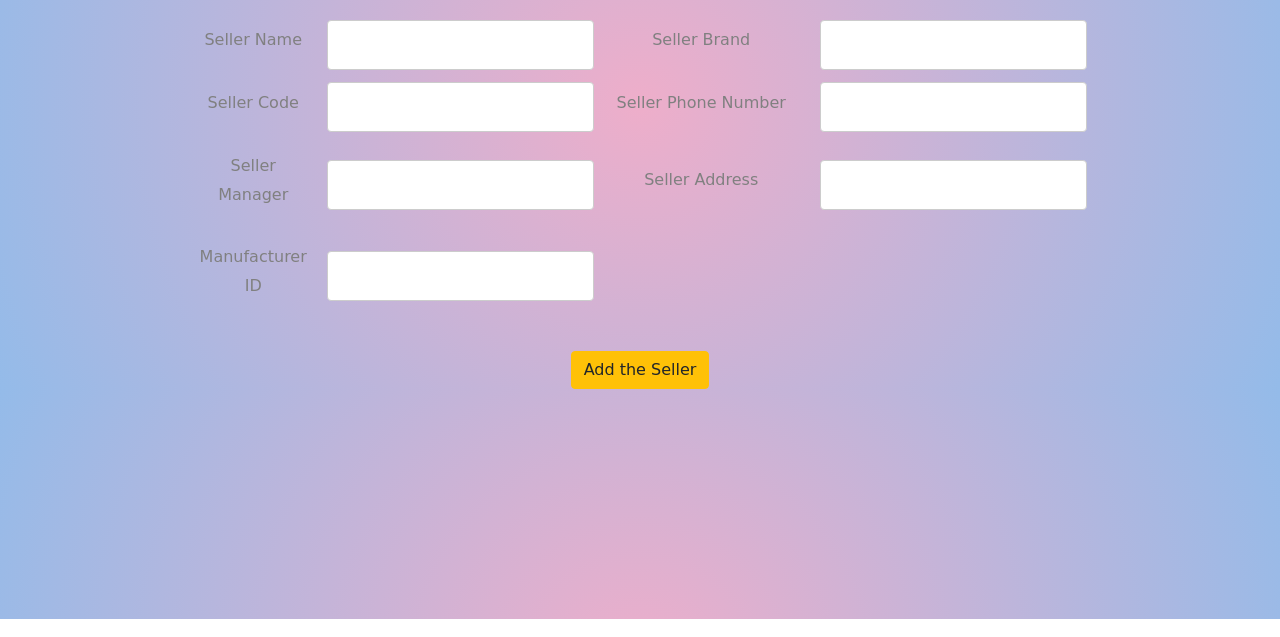
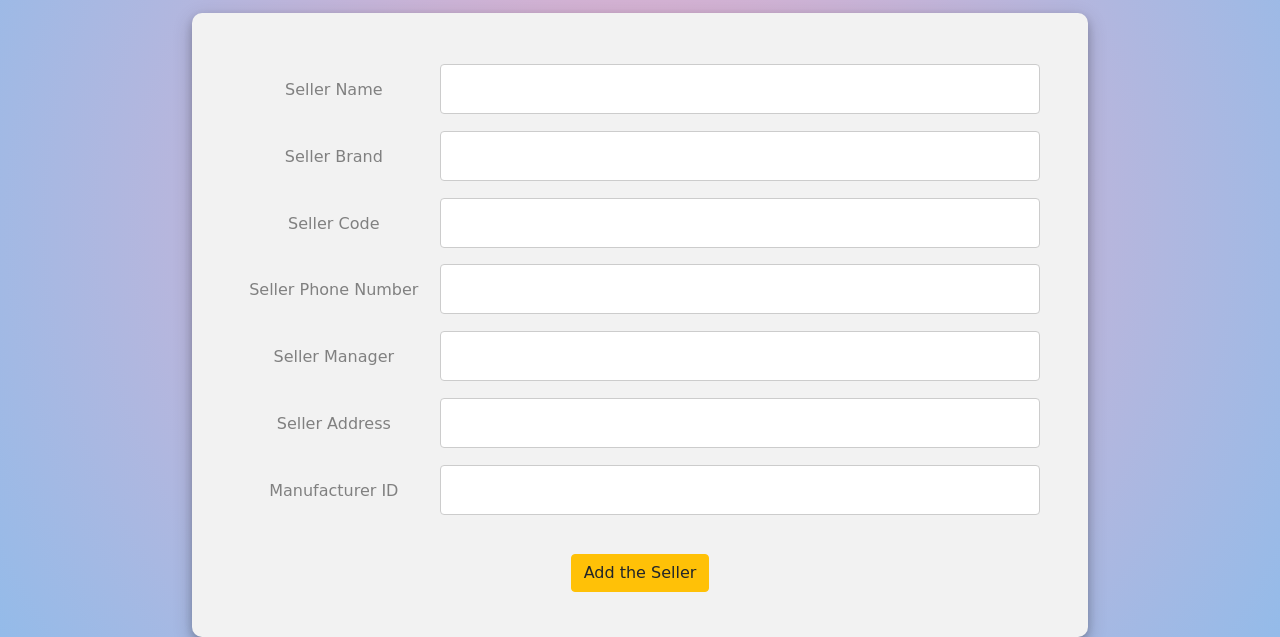
Before and after one commit to pranavgupta11/Major-II, a website: page src/addSeller.html in a window 1280 px wide. Shown: the part 181-818 px from the top of the page. Drawn offline with nearby package versions, Linux system fonts and the light colour scheme.

Commit message:
manufacturer section completed

```diff
--- a/src/addSeller.html
+++ b/src/addSeller.html
@@ -78,7 +78,7 @@
 
 
 
-			<div>
+			<!-- <div>
 				<table width="100%">
 					<tr width="100%">
 						<td width="15%" align="center">
@@ -144,7 +144,77 @@
 
 
               <button type="submit" class="btn btn-warning btn-register" id="register">Add the Seller</button>
-          </div>
+          </div> -->
+		  <div class="form-container">
+			<form action="/action_page.php">
+			  <div class="row">
+				<div class="col-25">
+					<label for="seller_id">Seller Name </label>
+				</div>
+				<div class="col-75">
+				<input  class="form-control" id="SellerName" name="SellerName" type="text" />
+				</div>
+			  </div>
+			  <div class="row">
+				<div class="col-25">
+					<label for="name">Seller Brand</label>
+
+				</div>
+				<div class="col-75">
+					<input class="form-control" id="SellerBrand" name="SellerBrand" type="text" />
+				</div>
+			  </div>
+			  <div class="row">
+				<div class="col-25">
+					<label for="username">Seller Code</label>
+				</div>
+				<div class="col-75">
+					<input  class="form-control" id="SellerCode" name="SellerCode" type="text" />
+			  </div>
+			  </div>
+			  <div class="row">
+				  <div class="col-25">
+					<label for="name">Seller Phone Number</label>
+				  </div>
+				  <div class="col-75">
+					<input class="form-control" id="SellerPhoneNumber" name="SellerPhoneNumber" type="text" />
+				</div>
+				</div>
+				<div class="row">
+				  <div class="col-25">
+					<label for="username">Seller Manager</label>
+				  </div>
+				  <div class="col-75">
+					<input  class="form-control" id="SellerManager" name="SellerManager" type="text" />
+				</div>
+				</div>
+				<div class="row">
+					<div class="col-25">
+						<label for="name">Seller Address</label>
+					</div>
+					<div class="col-75">
+						<input class="form-control" id="SellerAddress" name="SellerAddress" type="text" />
+				  </div>
+				  </div>
+				  <div class="row">
+					<div class="col-25">
+						<label for="username">Manufacturer ID</label>
+					</div>
+					<div class="col-75">
+						<input  class="form-control" id="ManufacturerId" name="ManufacturerId" type="text" />
+				  </div>
+				  </div>
+
+				<div class="clear" >&nbsp;</div>
+			  <div align="center">
+				<button type="submit" class="btn btn-warning btn-register" id="register">Add the Seller</button>
+			  </div>
+			</form>
+			</div>
+		  <!------------- END FORM ----------------->
+
+		   <!------------- END CONTENT-CONTAINER ----------------------->
+		  </div>
     </section>
 
   <script src="https://ajax.googleapis.com/ajax/libs/jquery/1.12.4/jquery.min.js"></script>
```
Also changed, not shown: src/addProduct.html (+3 -3 lines), build/contracts/Migrations.json, build/contracts/product.json.
